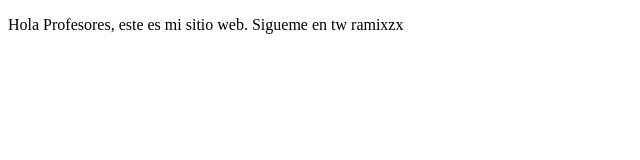
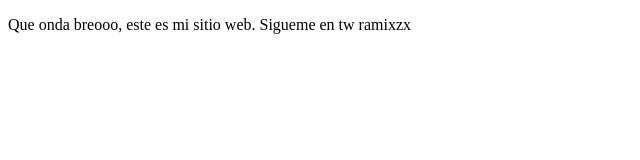
Before and after one commit to Ramixzx/proyectoDemoCursoPrework, a plain HTML site: page index.html in a window 1280 px wide. Shown: the full height of the page, 0-640 px from the left. Drawn offline with Linux system fonts and the light colour scheme.

Commit message:
Cambios breoo

```diff
--- a/index.html
+++ b/index.html
@@ -8,7 +8,7 @@
 </head>
 <body>
    <p>
-       Hola Profesores, este es mi sitio web. Sigueme en tw ramixzx
+      Que onda breooo, este es mi sitio web. Sigueme en tw ramixzx
    </p>
 </body>
 </html>
```
